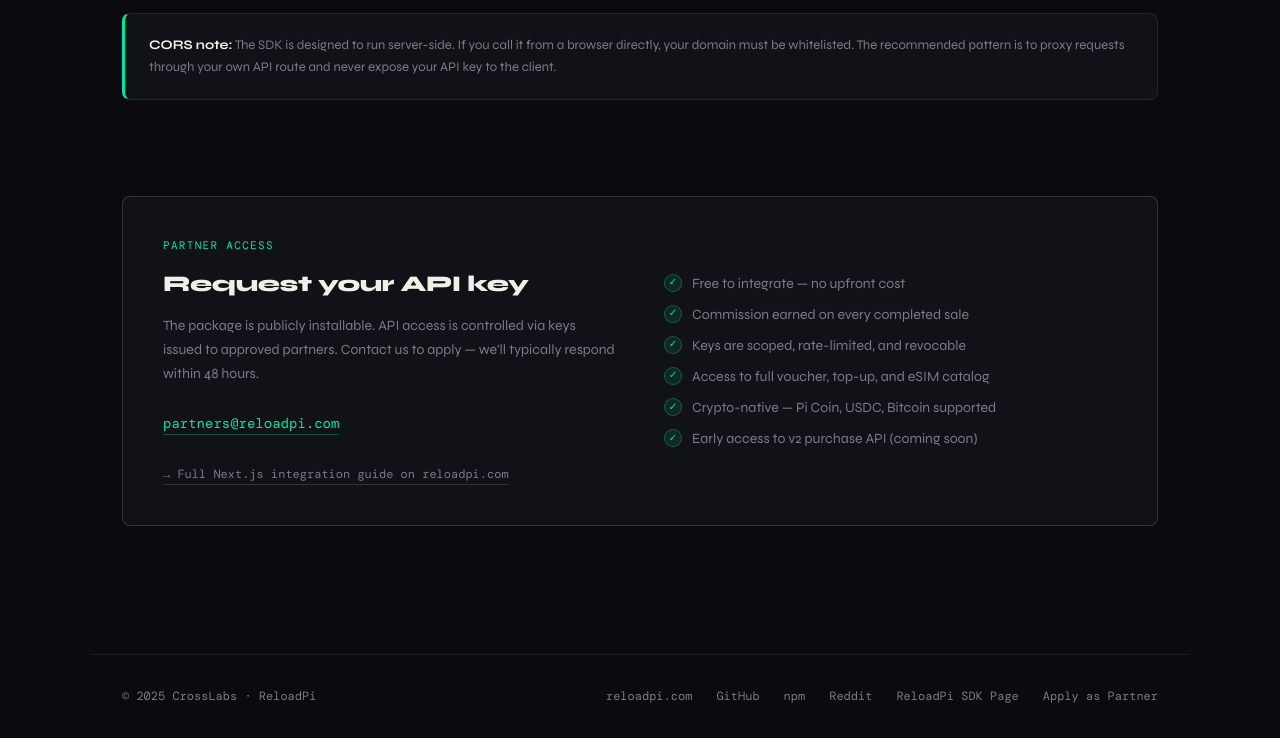
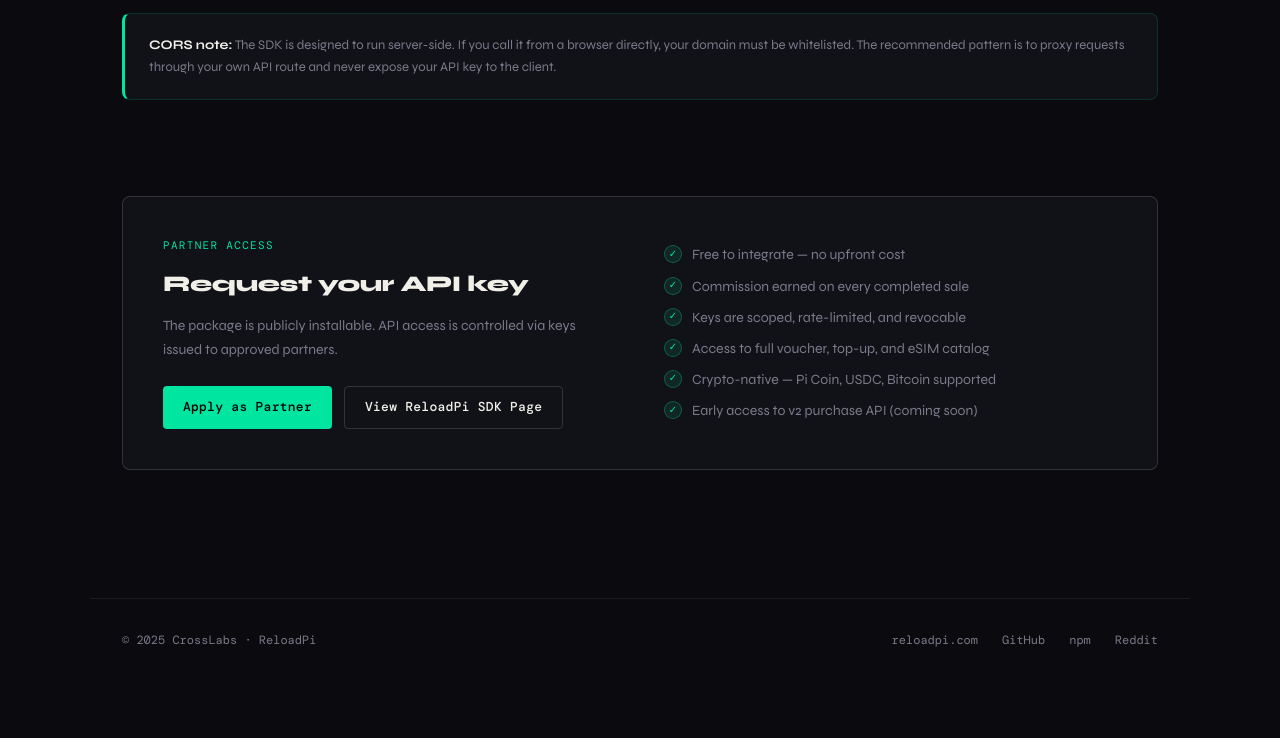
Before and after one commit to crossabc/reloadpi-browse-sdk, a website: page docs/index.html in a window 1280 px wide. Shown: the part 6086-6824 px from the top of the page. After the commit the page ends 6768 px from the top, so only its background shows below. Drawn offline with nearby package versions, Linux system fonts and the light colour scheme.

```diff
--- a/docs/index.html
+++ b/docs/index.html
@@ -1078,10 +1078,15 @@
     <div>
       <div class="section-tag">Partner access</div>
       <h3>Request your API key</h3>
-      <p>The package is publicly installable. API access is controlled via keys issued to approved partners. Contact us to apply — we'll typically respond within 48 hours.</p>
-      <a href="mailto:partners@reloadpi.com" class="contact-email">partners@reloadpi.com</a>
-      <div style="margin-top: 1.5rem;">
-        <a href="https://reloadpi.com/partner/sdk" target="_blank" style="font-family: var(--mono); font-size: 12px; color: var(--muted); text-decoration: none; border-bottom: 1px solid var(--border2); padding-bottom: 2px;">→ Full Next.js integration guide on reloadpi.com</a>
+      <p>The package is publicly installable. API access is controlled via keys issued to approved partners.</p>
+
+      <div class="hero-actions" style="margin-top: 1rem;">
+        <a href="https://reloadpi.com/partner/apply" class="btn-primary" target="_blank" rel="noopener noreferrer">
+          Apply as Partner
+        </a>
+        <a href="https://reloadpi.com/partner/sdk" class="btn-secondary" target="_blank" rel="noopener noreferrer">
+          View ReloadPi SDK Page
+        </a>
       </div>
     </div>
 
@@ -1091,7 +1096,7 @@
       <li><div class="check">✓</div>Keys are scoped, rate-limited, and revocable</li>
       <li><div class="check">✓</div>Access to full voucher, top-up, and eSIM catalog</li>
       <li><div class="check">✓</div>Crypto-native — Pi Coin, USDC, Bitcoin supported</li>
-      <li><div class="check">✓</div>Early access to v2 purchase API (coming soon)</div></li>
+      <li><div class="check">✓</div>Early access to v2 purchase API (coming soon)</li>
     </ul>
   </div>
 </section>
@@ -1103,8 +1108,6 @@
     <a href="https://github.com/crossabc/reloadpi-browse-sdk" target="_blank">GitHub</a>
     <a href="https://www.npmjs.com/package/@crossabc/reloadpi-browse-sdk" target="_blank">npm</a>
     <a href="https://www.reddit.com/r/reloadpi" target="_blank">Reddit</a>
-   <a href="https://reloadpi.com/partner/sdk" target="_blank" rel="noopener noreferrer">ReloadPi SDK Page</a>
-<a href="https://reloadpi.com/partner/apply" target="_blank" rel="noopener noreferrer">Apply as Partner</a>
   </div>
 </footer>
 
```
